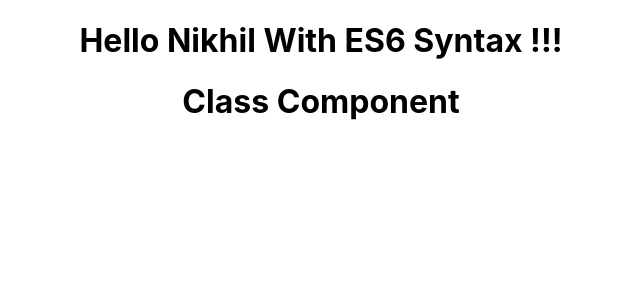
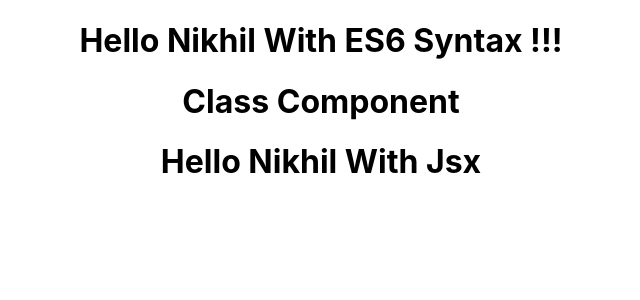
Before and after one commit to nikhilr1985/react, a React (Create React App) app: page / in a window 1280 px wide. Shown: the top 300 px of the page, without its empty margins (319-959 px from the left). Built offline with nearby package versions, Linux system fonts and the light colour scheme.

Commit message:
Functional component using JSX

```diff
--- a/src/App.js
+++ b/src/App.js
@@ -2,12 +2,14 @@
 import './App.css';
 import Greet from "./components/Greet";
 import Welcome from "./components/Welcome";
+import Hello from "./components/Hello";
 
 function App() {
   return (
     <div className="App">
       <Greet />
       <Welcome />
+      <Hello />
     </div>
   );
 }
--- /dev/null
+++ b/src/components/Hello.js
@@ -0,0 +1,7 @@
+const Hello = () => {
+  return(
+    <h1>Hello Nikhil With Jsx</h1>
+  )
+}
+
+export default Hello
```
